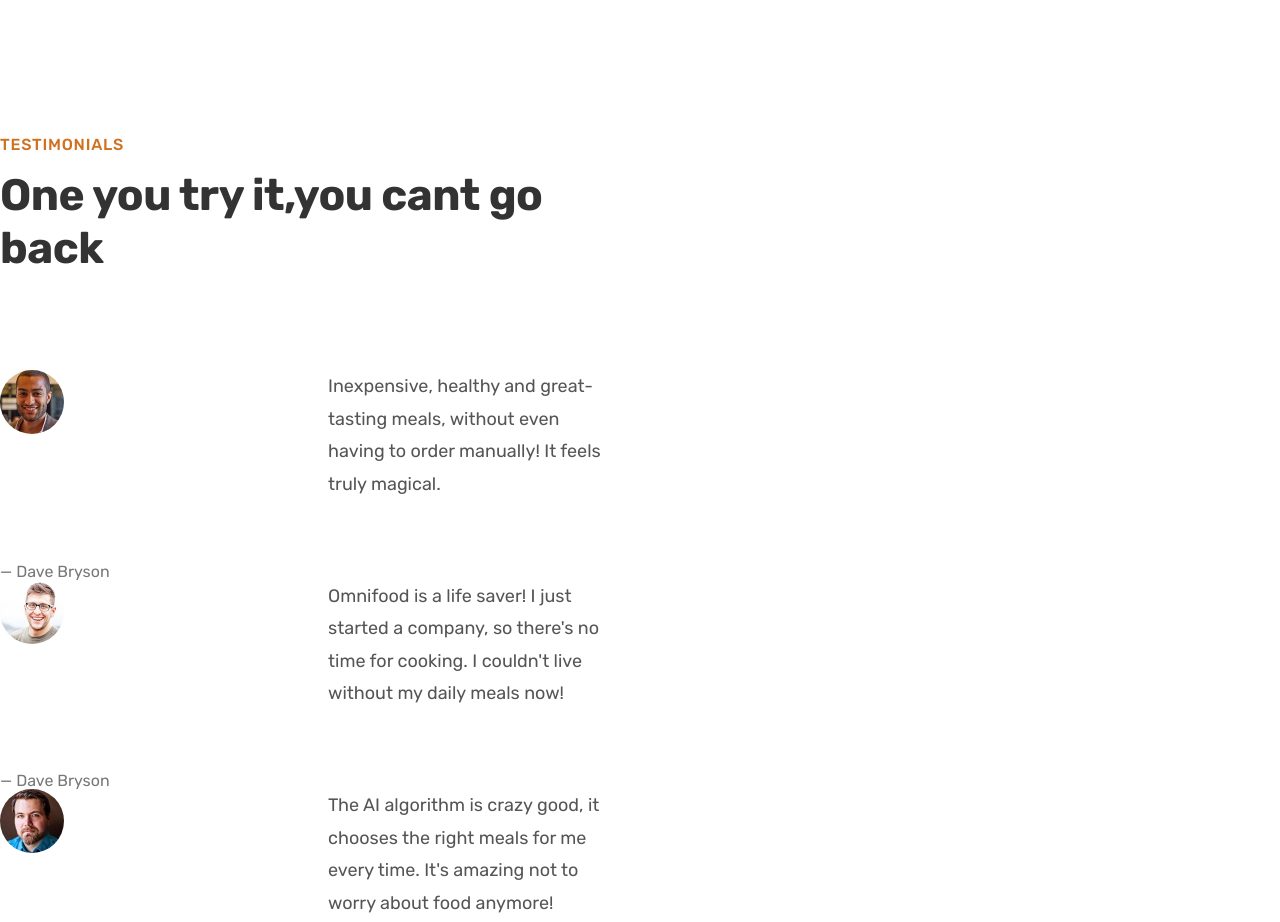
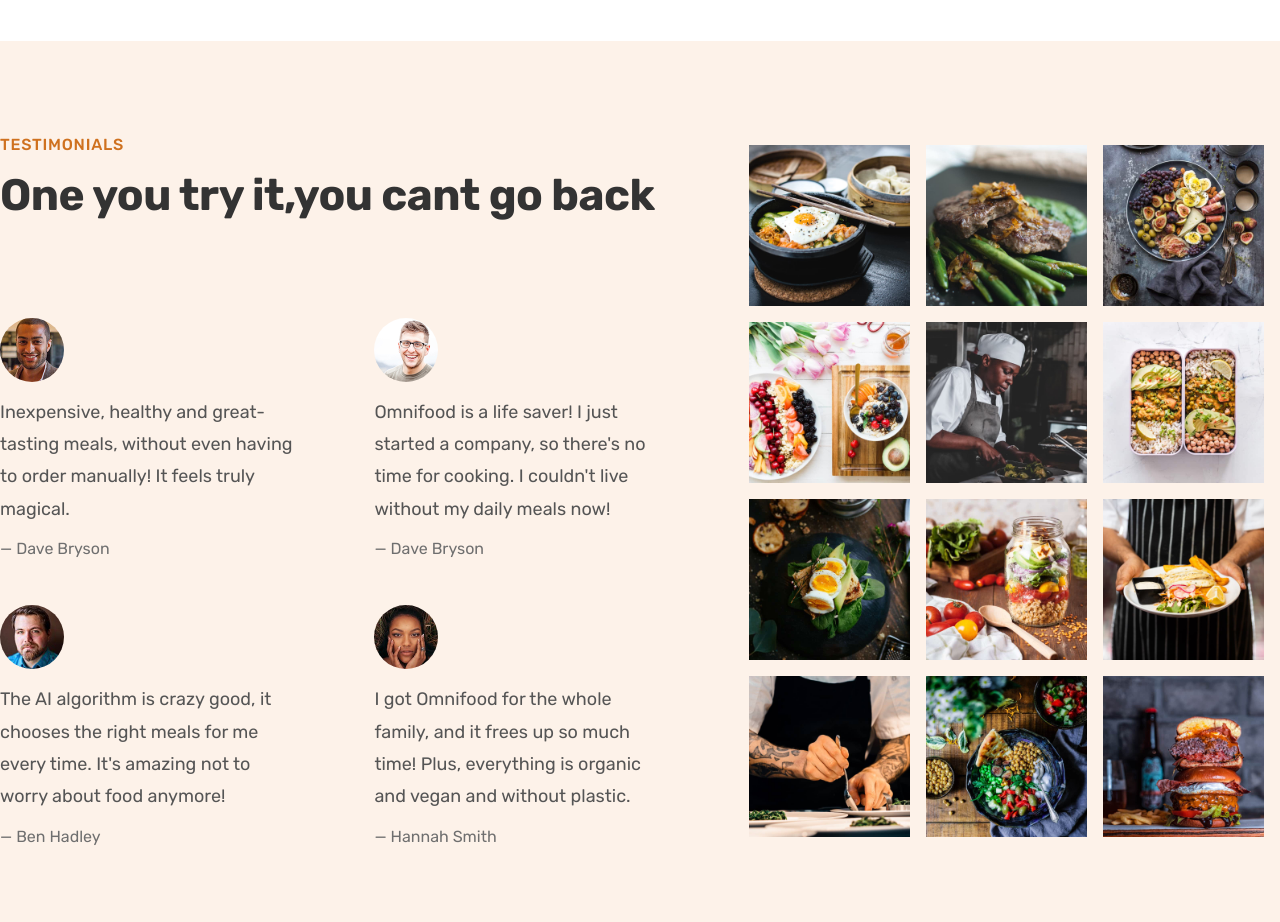
Before and after one commit to mshajkarami/2025-FE-WEB-OmniFood--mshajkarami.dev, a website: page index.html in a window 1280 px wide. Shown: the part 3520-4442 px from the top of the page. Drawn offline with nearby package versions, Linux system fonts and the light colour scheme.

Commit message:
fix testimonial section

```diff
--- a/css/style.css
+++ b/css/style.css
@@ -299,12 +299,19 @@
 /* TESTIMONIALS SECTION */
 /**************************/
 .section-testimonials{
+    background: #fdf2e9;
+    display: grid;
+    grid-template-columns: 55fr 45fr;
+    align-items: center;
+}
+.testimonial-container{
     padding: 9.6rem 0;
 }
-.testimonial{
+.testimonials{
     display: grid;
     grid-template-columns: 1fr 1fr;
-    gap: 4.8rem;
+    row-gap: 4.8rem;
+    column-gap: 8rem;
 }
 .testimonial-img{
     width:6.4rem;
@@ -318,5 +325,22 @@
 }
 .testimonial-name{
     font-size: 1.6rem;
-    color: #777;
+    color: #6f6f6f;
 }
+.gallery{
+    display: grid;
+    grid-template-columns: repeat(3,1fr);
+    gap: 1.6rem;
+    padding: 1.6rem;
+}
+.gallery-item{
+    overflow: hidden;
+}
+.gallery-item img {
+    display: block;
+    width: 100%;
+    transition: all 0.4s;
+}
+.gallery-item img:hover{
+    transform: scale(1.1);
+}
--- a/index.html
+++ b/index.html
@@ -300,28 +300,32 @@
             <div class="testimonials">
                 <figure class="testimonial">
                     <img class="testimonial-img" src="img/customers/dave.jpg" alt="Photo of customer Dave Bryson"/>
-                <blockquote class="testimonial-text">Inexpensive, healthy and great-tasting meals, without even having
+                    <blockquote class="testimonial-text">Inexpensive, healthy and great-tasting meals, without even
+                        having
                         to order manually! It feels truly magical.
                     </blockquote>
                     <p class="testimonial-name">&mdash; Dave Bryson</p>
                 </figure>
                 <figure class="testimonial">
                     <img class="testimonial-img" src="img/customers/steve.jpg" alt="Photo of customer Steve Miller"/>
-                <blockquote class="testimonial-text">Omnifood is a life saver! I just started a company, so there's no
+                    <blockquote class="testimonial-text">Omnifood is a life saver! I just started a company, so there's
+                        no
                         time for cooking. I couldn't live without my daily meals now!
                     </blockquote>
                     <p class="testimonial-name">&mdash; Dave Bryson</p>
                 </figure>
                 <figure class="testimonial">
                     <img class="testimonial-img" src="img/customers/ben.jpg" alt="Photo of customer Ben Hadley"/>
-                <blockquote class="testimonial-text">The AI algorithm is crazy good, it chooses the right meals for me
+                    <blockquote class="testimonial-text">The AI algorithm is crazy good, it chooses the right meals for
+                        me
                         every time. It's amazing not to worry about food anymore!
                     </blockquote>
                     <p class="testimonial-name">&mdash; Ben Hadley</p>
                 </figure>
                 <figure class="testimonial">
                     <img class="testimonial-img" src="img/customers/hannah.jpg" alt="Photo of customer Hannah Smith"/>
-                <blockquote class="testimonial-text">I got Omnifood for the whole family, and it frees up so much time!
+                    <blockquote class="testimonial-text">I got Omnifood for the whole family, and it frees up so much
+                        time!
                         Plus, everything is organic and vegan and without plastic.
 
                     </blockquote>
@@ -329,10 +333,49 @@
                 </figure>
             </div>
 
+
         </div>
 
 
-        <div class="gallery"></div>
+
+            <div class="gallery">
+                <figure class="gallery-item">
+                    <img src="img/gallery/gallery-1.jpg" alt="Photo of beautifully arranged food"/>
+                </figure>
+                <figure class="gallery-item">
+                    <img src="img/gallery/gallery-2.jpg" alt="Photo of beautifully arranged food"/>
+                </figure>
+                <figure class="gallery-item">
+                    <img src="img/gallery/gallery-3.jpg" alt="Photo of beautifully arranged food"/>
+                </figure>
+                <figure class="gallery-item">
+                    <img src="img/gallery/gallery-4.jpg" alt="Photo of beautifully arranged food"/>
+                </figure>
+                <figure class="gallery-item">
+                    <img src="img/gallery/gallery-5.jpg" alt="Photo of beautifully arranged food"/>
+                </figure>
+                <figure class="gallery-item">
+                    <img src="img/gallery/gallery-6.jpg" alt="Photo of beautifully arranged food"/>
+                </figure>
+                <figure class="gallery-item">
+                    <img src="img/gallery/gallery-7.jpg" alt="Photo of beautifully arranged food"/>
+                </figure>
+                <figure class="gallery-item">
+                    <img src="img/gallery/gallery-8.jpg" alt="Photo of beautifully arranged food"/>
+                </figure>
+                <figure class="gallery-item">
+                    <img src="img/gallery/gallery-9.jpg" alt="Photo of beautifully arranged food"/>
+                </figure>
+                <figure class="gallery-item">
+                    <img src="img/gallery/gallery-10.jpg" alt="Photo of beautifully arranged food"/>
+                </figure>
+                <figure class="gallery-item">
+                    <img src="img/gallery/gallery-11.jpg" alt="Photo of beautifully arranged food"/>
+                </figure>
+                <figure class="gallery-item">
+                    <img src="img/gallery/gallery-12.jpg" alt="Photo of beautifully arranged food"/>
+                </figure>
+            </div>
     </section>
 </main>
 </body>
```
Lines whose indentation alone changed are shown as unchanged.
